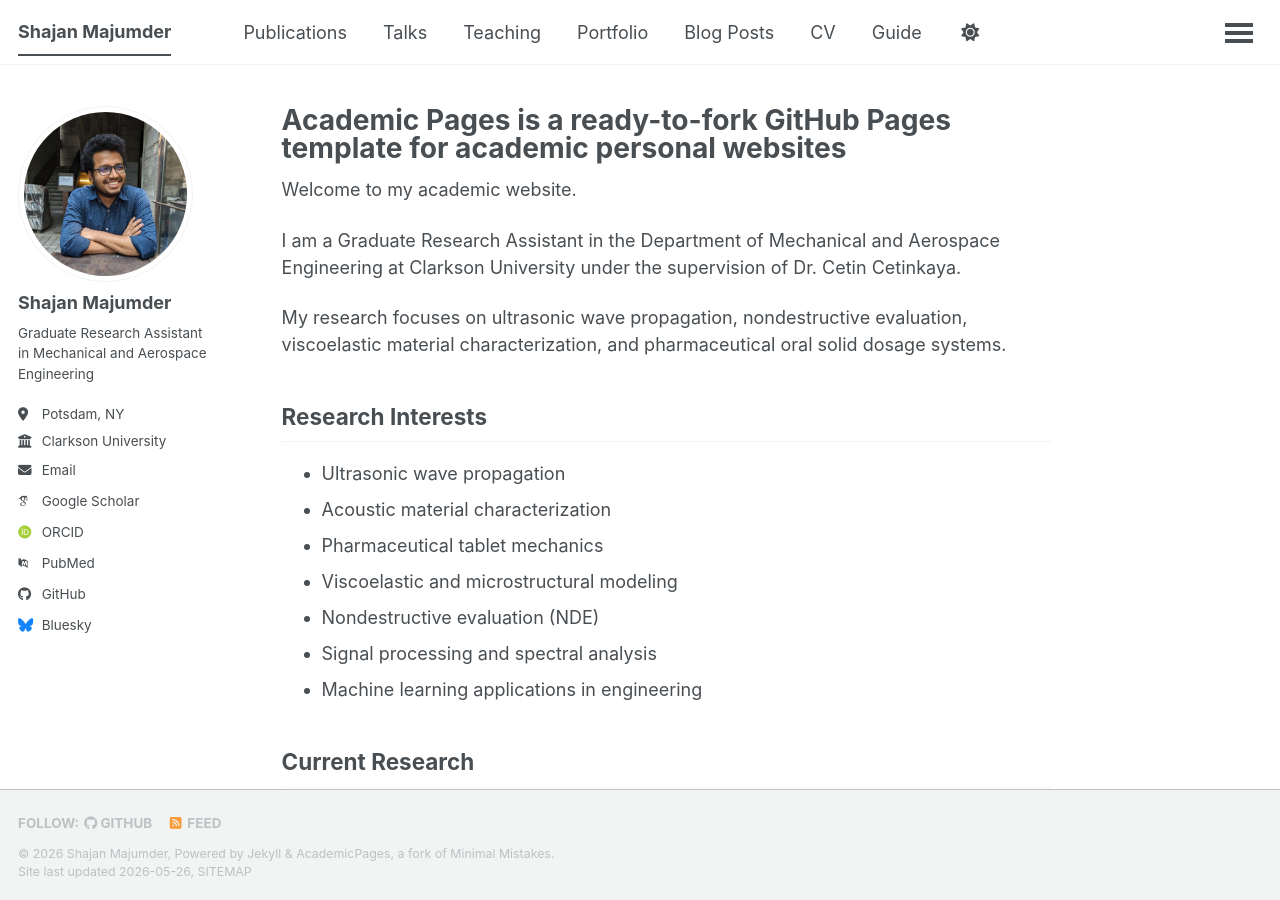
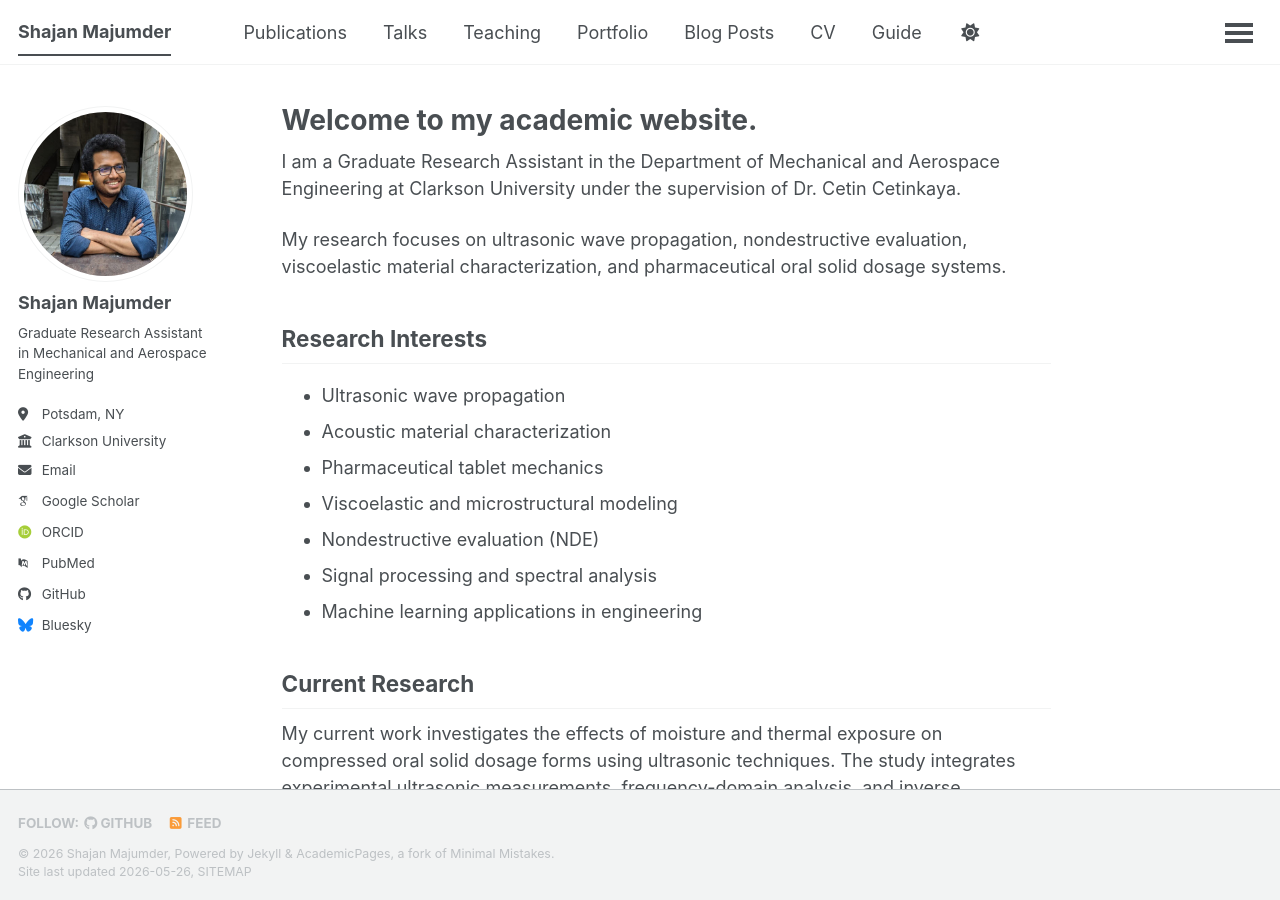
Before and after one commit to ShajanMajumder/ShajanMajumder.github.io, a Jekyll site: the page built from _pages/about.md, in a window 1280 px wide and 900 px high. Built offline with Jekyll 4.4.1, drawn with Linux system fonts in a browser that asks for light colours; some web fonts are replaced; a script that is not in the unit is left out.

Commit message:
Update about.md

```diff
--- a/_pages/about.md
+++ b/_pages/about.md
@@ -1,13 +1,13 @@
 ---
 permalink: /
-title: "Academic Pages is a ready-to-fork GitHub Pages template for academic personal websites"
+title: "Welcome to my academic website."
 author_profile: true
 redirect_from:
   - /about/
   - /about.html
 ---
 
-Welcome to my academic website.
+
 
 I am a Graduate Research Assistant in the Department of Mechanical and Aerospace Engineering at Clarkson University under the supervision of Dr. Cetin Cetinkaya.
 
```
